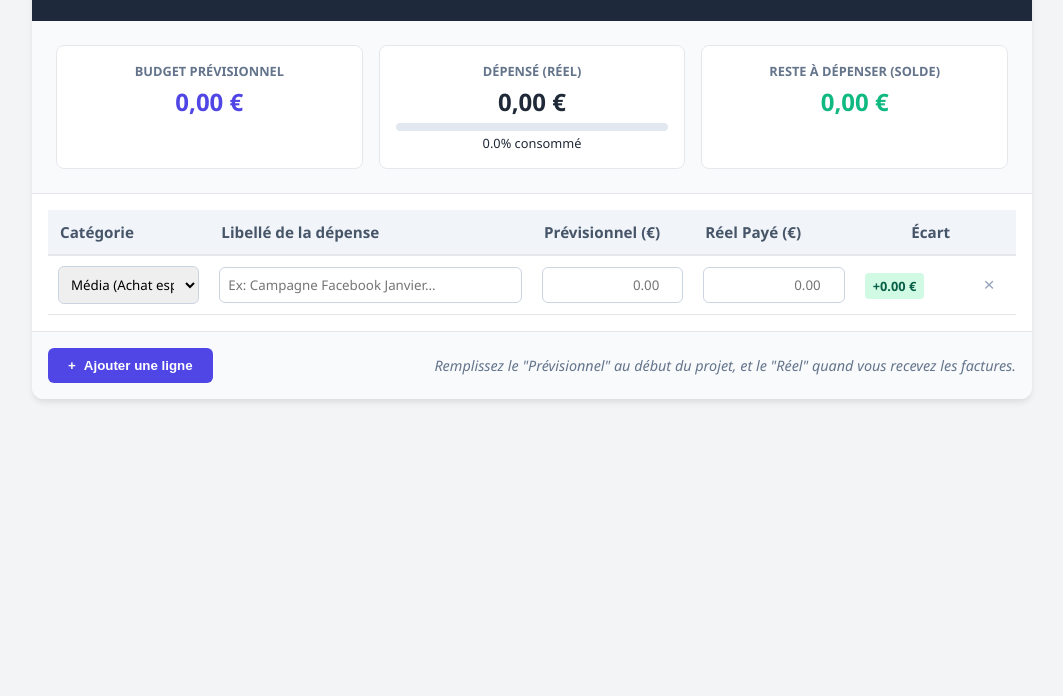
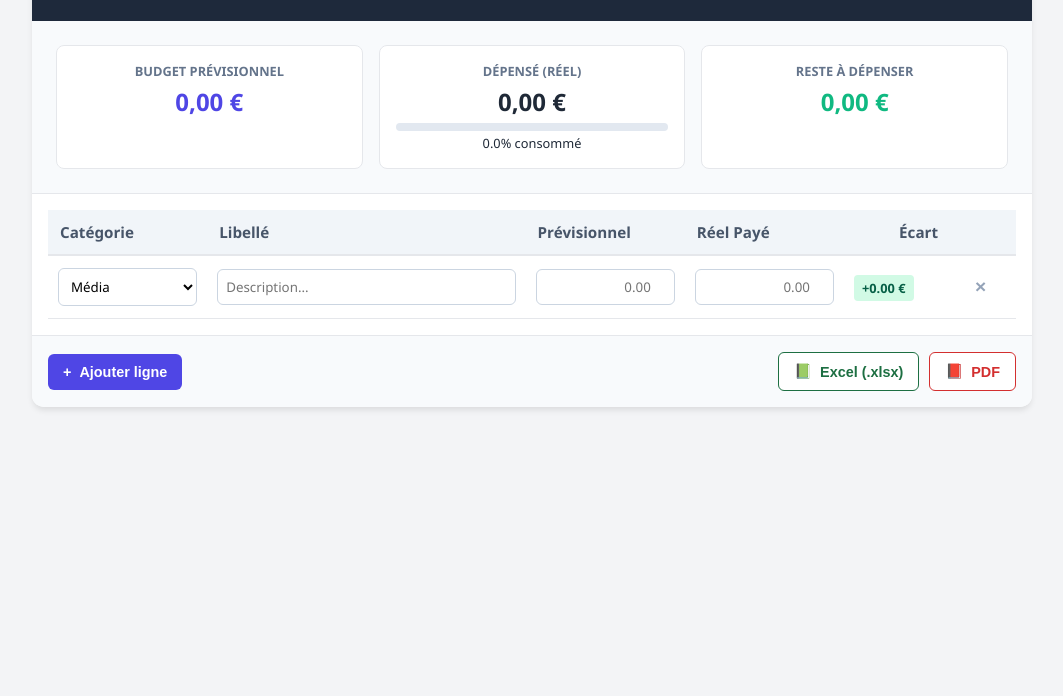
Before and after one commit to AliceSavry/Calculatrice-Budget, a plain HTML site: page index.html in a window 1280 px wide. Shown: the part 104-800 px from the top of the page, without its empty margins (108-1171 px from the left). Drawn offline with Linux system fonts and the light colour scheme.

Commit message:
Update index.html

```diff
--- a/index.html
+++ b/index.html
@@ -4,6 +4,10 @@
     <meta charset="UTF-8">
     <meta name="viewport" content="width=device-width, initial-scale=1.0">
     <title>Outil de Suivi Budgétaire - BTS Com</title>
+
+    <script src="https://cdnjs.cloudflare.com/ajax/libs/html2pdf.js/0.10.1/html2pdf.bundle.min.js"></script>
+    <script src="https://cdn.sheetjs.com/xlsx-latest/package/dist/xlsx.full.min.js"></script>
+
     <style>
         :root {
             --primary: #4f46e5;
@@ -14,6 +18,8 @@
             --success: #10b981;
             --warning: #f59e0b;
             --danger: #ef4444;
+            --excel: #1D6F42; /* Couleur Excel */
+            --pdf: #D32F2F;   /* Couleur PDF */
         }
 
         body {
@@ -43,6 +49,7 @@
             color: white;
             padding: 1.5rem;
             text-align: center;
+            position: relative;
         }
 
         h1 { margin: 0; font-size: 1.5rem; }
@@ -107,6 +114,7 @@
             border-radius: 6px;
             box-sizing: border-box;
             font-family: inherit;
+            background: transparent; /* Important pour le PDF */
         }
 
         input[type="number"] { text-align: right; }
@@ -114,6 +122,7 @@
         input:focus, select:focus {
             outline: 2px solid var(--primary);
             border-color: transparent;
+            background: white;
         }
 
         /* Colonnes spécifiques */
@@ -142,19 +151,38 @@
             border-top: 1px solid var(--border);
         }
 
-        .btn-add {
-            background-color: var(--primary);
-            color: white;
+        .left-actions {
+            display: flex;
+            gap: 10px;
+        }
+
+        .right-actions {
+            display: flex;
+            gap: 10px;
+        }
+
+        button {
             border: none;
-            padding: 10px 20px;
+            padding: 10px 15px;
             border-radius: 6px;
             cursor: pointer;
             font-weight: 600;
             display: flex;
             align-items: center;
             gap: 8px;
+            transition: all 0.2s;
+            font-size: 0.9rem;
         }
+
+        .btn-add { background-color: var(--primary); color: white; }
         .btn-add:hover { background-color: #4338ca; }
+
+        .btn-excel { background-color: white; border: 1px solid var(--excel); color: var(--excel); }
+        .btn-excel:hover { background-color: var(--excel); color: white; }
+
+        .btn-pdf { background-color: white; border: 1px solid var(--pdf); color: var(--pdf); }
+        .btn-pdf:hover { background-color: var(--pdf); color: white; }
+
 
         /* Indicateurs visuels */
         .badge {
@@ -183,14 +211,19 @@
             transition: width 0.3s, background-color 0.3s;
         }
 
+        /* Masquer les boutons lors de l'impression PDF */
+        .hide-on-print {
+            /* Sera utilisé par JS lors de la génération */
+        }
+
     </style>
 </head>
 <body>
 
-<div class="app-container">
+<div class="app-container" id="contentToPrint">
     <div class="header">
-        <h1>📊 Gestionnaire de Budget de Campagne</h1>
-        <div class="subtitle">Planifiez, dépensez, et surveillez les écarts en temps réel.</div>
+        <h1>📊 Gestionnaire de Budget</h1>
+        <div class="subtitle">Suivi de campagne - BTS Com</div>
     </div>
 
     <div class="dashboard">
@@ -207,7 +240,7 @@
             <div style="font-size:0.8rem; margin-top:3px;" id="percentText">0% consommé</div>
         </div>
         <div class="kpi-card">
-            <div class="kpi-label">Reste à dépenser (Solde)</div>
+            <div class="kpi-label">Reste à dépenser</div>
             <div class="kpi-value val-balance" id="balance">0.00 €</div>
         </div>
     </div>
@@ -217,63 +250,61 @@
             <thead>
                 <tr>
                     <th class="col-cat">Catégorie</th>
-                    <th class="col-lib">Libellé de la dépense</th>
-                    <th class="col-montant">Prévisionnel (€)</th>
-                    <th class="col-montant">Réel Payé (€)</th>
+                    <th class="col-lib">Libellé</th>
+                    <th class="col-montant">Prévisionnel</th>
+                    <th class="col-montant">Réel Payé</th>
                     <th class="col-ecart">Écart</th>
-                    <th class="col-action"></th>
+                    <th class="col-action hide-on-print"></th>
                 </tr>
             </thead>
             <tbody id="tableBody">
-                </tbody>
+            </tbody>
         </table>
     </div>
 
-    <div class="actions-bar">
-        <button class="btn-add" onclick="addRow()">
-            <span>+</span> Ajouter une ligne
-        </button>
-        <div style="font-size:0.9rem; color:#64748b; font-style:italic;">
-            Remplissez le "Prévisionnel" au début du projet, et le "Réel" quand vous recevez les factures.
+    <div class="actions-bar hide-on-print" data-html2canvas-ignore="true">
+        <div class="left-actions">
+            <button class="btn-add" onclick="addRow()">
+                <span>+</span> Ajouter ligne
+            </button>
+        </div>
+        <div class="right-actions">
+            <button class="btn-excel" onclick="exportToExcel()">
+                <span>📗</span> Excel (.xlsx)
+            </button>
+            <button class="btn-pdf" onclick="exportToPDF()">
+                <span>📕</span> PDF
+            </button>
         </div>
     </div>
 </div>
 
 <script>
-    // Initialisation
+    // --- LOGIQUE METIER (Budget) ---
     document.addEventListener('DOMContentLoaded', () => {
-        addRow(); // Ajouter une première ligne vide au démarrage
+        addRow();
         updateTotals();
     });
 
     function addRow() {
         const tbody = document.getElementById('tableBody');
         const row = document.createElement('tr');
-
         row.innerHTML = `
             <td>
                 <select onchange="updateTotals()">
-                    <option value="media">Média (Achat espace)</option>
-                    <option value="prod">Production (Créa/Vidéo)</option>
-                    <option value="fees">Honoraires / Agence</option>
-                    <option value="event">Événementiel</option>
-                    <option value="print">Impression / Print</option>
-                    <option value="other">Autre</option>
+                    <option value="Média">Média</option>
+                    <option value="Production">Production</option>
+                    <option value="Honoraires">Honoraires</option>
+                    <option value="Event">Événementiel</option>
+                    <option value="Print">Print</option>
+                    <option value="Autre">Autre</option>
                 </select>
             </td>
-            <td>
-                <input type="text" placeholder="Ex: Campagne Facebook Janvier..." >
-            </td>
-            <td>
-                <input type="number" class="input-planned" placeholder="0.00" oninput="updateTotals()">
-            </td>
-            <td>
-                <input type="number" class="input-spent" placeholder="0.00" oninput="updateTotals()">
-            </td>
-            <td class="cell-ecart">
-                <span class="badge bg-ok">0.00 €</span>
-            </td>
-            <td style="text-align:center;">
+            <td><input type="text" placeholder="Description..." ></td>
+            <td><input type="number" class="input-planned" placeholder="0.00" oninput="updateTotals()"></td>
+            <td><input type="number" class="input-spent" placeholder="0.00" oninput="updateTotals()"></td>
+            <td class="cell-ecart"><span class="badge bg-ok">0.00 €</span></td>
+            <td class="col-action hide-on-print" style="text-align:center;">
                 <button class="btn-delete" onclick="deleteRow(this)">×</button>
             </td>
         `;
@@ -282,13 +313,11 @@
 
     function deleteRow(btn) {
         const row = btn.parentNode.parentNode;
-        // On empêche de supprimer la dernière ligne s'il n'y en a qu'une
         const rowCount = document.getElementById('tableBody').rows.length;
         if (rowCount > 1) {
             row.remove();
             updateTotals();
         } else {
-            // Si c'est la seule ligne, on vide juste les champs
             row.querySelectorAll('input').forEach(input => input.value = '');
             updateTotals();
         }
@@ -297,84 +326,105 @@
     function updateTotals() {
         let totalPlanned = 0;
         let totalSpent = 0;
-
         const rows = document.querySelectorAll('#tableBody tr');
 
         rows.forEach(row => {
-            // Récupération des valeurs inputs
-            const plannedInput = row.querySelector('.input-planned');
-            const spentInput = row.querySelector('.input-spent');
+            const planned = parseFloat(row.querySelector('.input-planned').value) || 0;
+            const spent = parseFloat(row.querySelector('.input-spent').value) || 0;
+            const ecart = planned - spent;
             const ecartCell = row.querySelector('.cell-ecart');
 
-            const planned = parseFloat(plannedInput.value) || 0;
-            const spent = parseFloat(spentInput.value) || 0;
-
-            // Calculs ligne par ligne
-            const ecart = planned - spent;
-
-            // Mise à jour de la cellule écart avec style
             let badgeClass = 'bg-ok';
             let sign = '+';
+            if (ecart < 0) { badgeClass = 'bg-danger'; sign = ''; }
+            else if (spent > 0 && ecart < (planned * 0.1)) { badgeClass = 'bg-warn'; }
 
-            if (ecart < 0) {
-                badgeClass = 'bg-danger'; // On a dépassé le budget
-                sign = '';
-            } else if (spent > 0 && ecart < (planned * 0.1)) {
-                badgeClass = 'bg-warn'; // Attention, il reste moins de 10%
-            }
-
-            // Affichage Ecart ligne
             ecartCell.innerHTML = `<span class="badge ${badgeClass}">${sign}${ecart.toFixed(2)} €</span>`;
-
-            // Cumul pour les totaux
             totalPlanned += planned;
             totalSpent += spent;
         });
 
-        // --- Mise à jour Dashboard Global ---
-
-        // 1. Valeurs
         const balance = totalPlanned - totalSpent;
-
         document.getElementById('totalPlanned').innerText = formatMoney(totalPlanned);
         document.getElementById('totalSpent').innerText = formatMoney(totalSpent);
         const balElement = document.getElementById('balance');
         balElement.innerText = (balance > 0 ? '+' : '') + formatMoney(balance);
+        balElement.style.color = balance < 0 ? "#ef4444" : "#10b981";
 
-        // Couleur du solde global
-        if (balance < 0) {
-            balElement.style.color = "#ef4444"; // Rouge
-        } else {
-            balElement.style.color = "#10b981"; // Vert
-        }
-
-        // 2. Barre de progression
-        let percent = 0;
-        if (totalPlanned > 0) {
-            percent = (totalSpent / totalPlanned) * 100;
-        }
-
+        let percent = totalPlanned > 0 ? (totalSpent / totalPlanned) * 100 : 0;
         const progressBar = document.getElementById('globalProgress');
-        const percentText = document.getElementById('percentText');
-
-        // Limiter la barre à 100% visuellement même si on dépasse
         const visualPercent = Math.min(percent, 100);
         progressBar.style.width = visualPercent + '%';
-        percentText.innerText = percent.toFixed(1) + '% consommé';
+        document.getElementById('percentText').innerText = percent.toFixed(1) + '% consommé';
 
-        // Couleur de la barre
-        if (percent > 100) {
-            progressBar.style.backgroundColor = "#ef4444"; // Rouge (Dépassement)
-        } else if (percent > 80) {
-            progressBar.style.backgroundColor = "#f59e0b"; // Orange (Attention)
-        } else {
-            progressBar.style.backgroundColor = "#10b981"; // Vert (OK)
-        }
+        if (percent > 100) progressBar.style.backgroundColor = "#ef4444";
+        else if (percent > 80) progressBar.style.backgroundColor = "#f59e0b";
+        else progressBar.style.backgroundColor = "#10b981";
     }
 
     function formatMoney(amount) {
         return amount.toLocaleString('fr-FR', { minimumFractionDigits: 2, maximumFractionDigits: 2 }) + ' €';
     }
+
+    // --- LOGIQUE EXPORT ---
+
+    // 1. Export Excel
+    function exportToExcel() {
+        // Préparation des données
+        let data = [];
+        // Header
+        data.push(["Catégorie", "Libellé", "Prévisionnel (€)", "Réel Payé (€)", "Écart (€)"]);
+
+        // Lignes
+        const rows = document.querySelectorAll('#tableBody tr');
+        rows.forEach(row => {
+            let cat = row.querySelector('select').value;
+            let lib = row.querySelector('input[type="text"]').value;
+            let planned = parseFloat(row.querySelector('.input-planned').value) || 0;
+            let spent = parseFloat(row.querySelector('.input-spent').value) || 0;
+            let diff = planned - spent;
+
+            data.push([cat, lib, planned, spent, diff]);
+        });
+
+        // Totaux (Ligne de fin)
+        data.push(["", "TOTAL",
+            parseFloat(document.getElementById('totalPlanned').innerText.replace(/\s|€/g, '').replace(',', '.')),
+            parseFloat(document.getElementById('totalSpent').innerText.replace(/\s|€/g, '').replace(',', '.')),
+            ""
+        ]);
+
+        // Création du fichier
+        const ws = XLSX.utils.aoa_to_sheet(data);
+        const wb = XLSX.utils.book_new();
+        XLSX.utils.book_append_sheet(wb, ws, "Budget Campagne");
+        XLSX.writeFile(wb, "Mon_Budget_Campagne.xlsx");
+    }
+
+    // 2. Export PDF
+    function exportToPDF() {
+        const element = document.getElementById('contentToPrint');
+
+        // Astuce : html2pdf ne capture pas toujours bien les valeurs des inputs
+        // On force les valeurs dans l'attribut HTML "value" pour qu'elles apparaissent
+        document.querySelectorAll('input').forEach(input => {
+            input.setAttribute('value', input.value);
+        });
+        document.querySelectorAll('select').forEach(select => {
+            const selectedOption = select.options[select.selectedIndex];
+            selectedOption.setAttribute('selected', 'selected');
+        });
+
+        const opt = {
+            margin:       0.3,
+            filename:     'Mon_Budget_Campagne.pdf',
+            image:        { type: 'jpeg', quality: 0.98 },
+            html2canvas:  { scale: 2 }, // Meilleure résolution
+            jsPDF:        { unit: 'in', format: 'a4', orientation: 'landscape' } // Format Paysage pour le tableau
+        };
+
+        html2pdf().set(opt).from(element).save();
+    }
 </script>
 
 </body>
```
